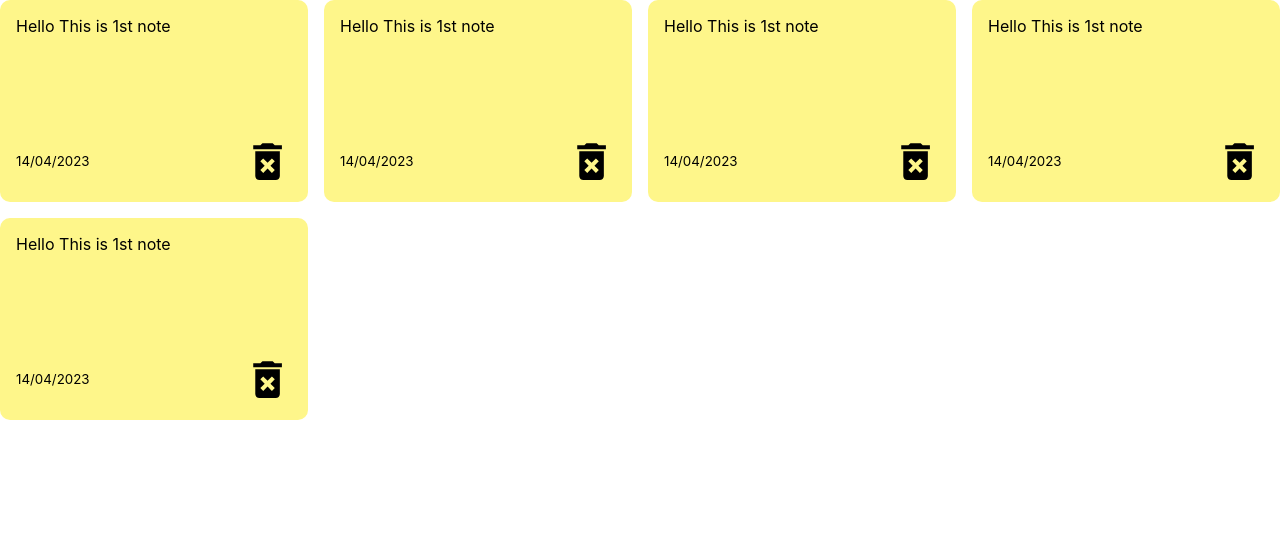
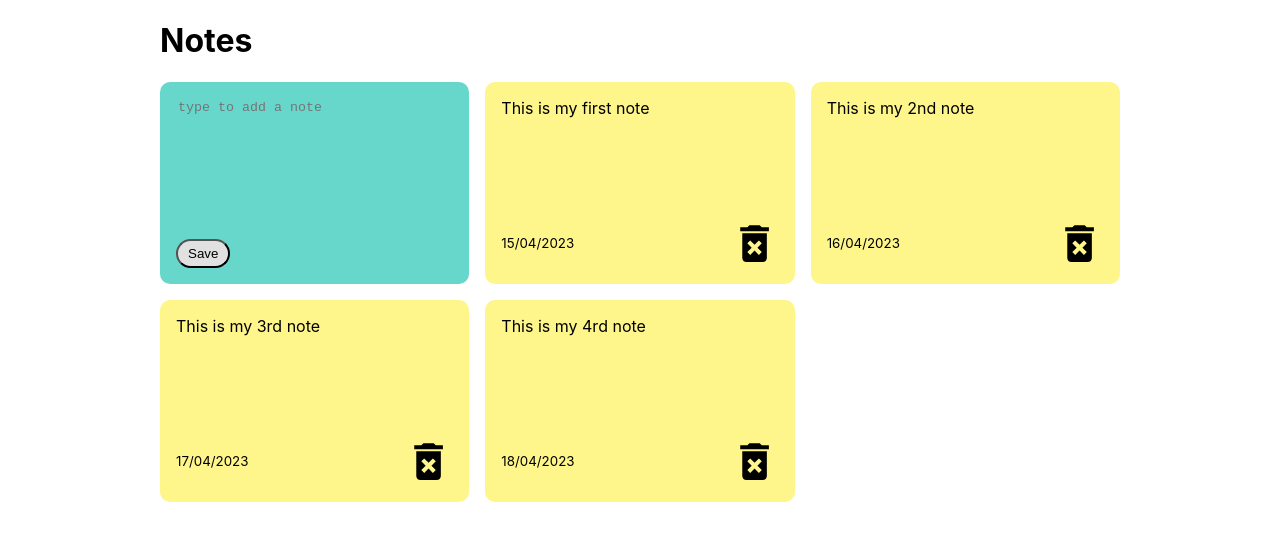
Before and after one commit to sowmya19454/notestakingapp.io, a React (Create React App) app: page / in a window 1280 px wide. Shown: the top 540 px of the page. Built offline with nearby package versions, Linux system fonts and the light colour scheme.

Commit message:
adding and deleting notes finished

```diff
--- a/src/App.js
+++ b/src/App.js
@@ -1,10 +1,33 @@
-import React from 'react'
+import React, { useState } from 'react'
 import NotesList from './components/NotesList';
+import { nanoid } from 'nanoid';
 
 export const App = () => {
+  const [notes,setNotes] = useState([{
+    id: nanoid(),
+    text: "This is my first note",
+    date: "15/04/2023",
+  },
+  {
+    id: nanoid(),
+    text: "This is my 2nd note",
+    date: "16/04/2023",
+  },
+  {
+    id: nanoid(),
+    text: "This is my 3rd note",
+    date: "17/04/2023",
+  },
+  {
+    id: nanoid(),
+    text: "This is my 4rd note",
+    date: "18/04/2023",
+  },
+]);
   return (
     <div className='container'>
-      <NotesList />
+      <h1>Notes</h1>
+      <NotesList notes={notes}/>
 
       </div>
   )
--- /dev/null
+++ b/src/components/AddNote.js
@@ -0,0 +1,11 @@
+const AddNote = ()=>{
+    return (
+        <div className="note new">
+            <textarea rows="8" cols ="10" placeholder="type to add a note" />
+            <div className="note-footer">
+                <button className="save">Save</button>
+            </div>
+        </div>
+    )
+}
+export default AddNote;
--- a/src/components/Note.js
+++ b/src/components/Note.js
@@ -1,10 +1,10 @@
 
 import { MdDeleteForever } from 'react-icons/md';
-const Note = () =>{
+const Note = ({id,text,date}) =>{
     return <div className='note'>
-        <span>Hello This is 1st note</span>
+        <span>{text}</span>
         <div className="note-footer">
-            <small>14/04/2023</small>
+            <small>{date}</small>
             <MdDeleteForever className='delete-icon' size="1.3cm" />
         </div>
     </div>;
--- a/src/components/NotesList.js
+++ b/src/components/NotesList.js
@@ -1,12 +1,13 @@
 import Note from "./Note";
-const NotesList = () => {
+import AddNote from "./AddNote";
+const NotesList = ({ notes }) => {
     return(
         <div className='notes-List'>
-            <Note />
-            <Note />
-            <Note />
-            <Note />
-            <Note />
+            <AddNote />
+            {notes.map((note)=> (
+                <Note id = {note.id} text = {note.text} date = {note.date}/>
+            ))}
+
         </div>
     )
 };
--- a/src/index.css
+++ b/src/index.css
@@ -11,10 +11,35 @@
   font-family: source-code-pro, Menlo, Monaco, Consolas, 'Courier New',
     monospace;
 }
+.container{
+  max-width: 960px;
+  margin-right: auto;
+  margin-left: auto;
+  padding-right: 15px;
+  padding-left: 15px;
+}
 .notes-List{
   display: grid;
   grid-gap: 1rem;
   grid-template-columns:repeat(auto-fit,minmax(250px,1fr)) ;
+ }
+ .note.new{
+  background-color: #67d7cc;
+ }
+ textarea{
+  border: none;
+  resize:none;
+  background-color: #67d7cc;
+ }
+ textarea:focus{
+  outline: none;
+ }
+ .save{
+  background-color: #e1e1e1;
+  border-radius: 15px;
+  padding: 5px 10px 5px 10px;
+
+
  }
 .note{
   background-color: #fef68a;
```
